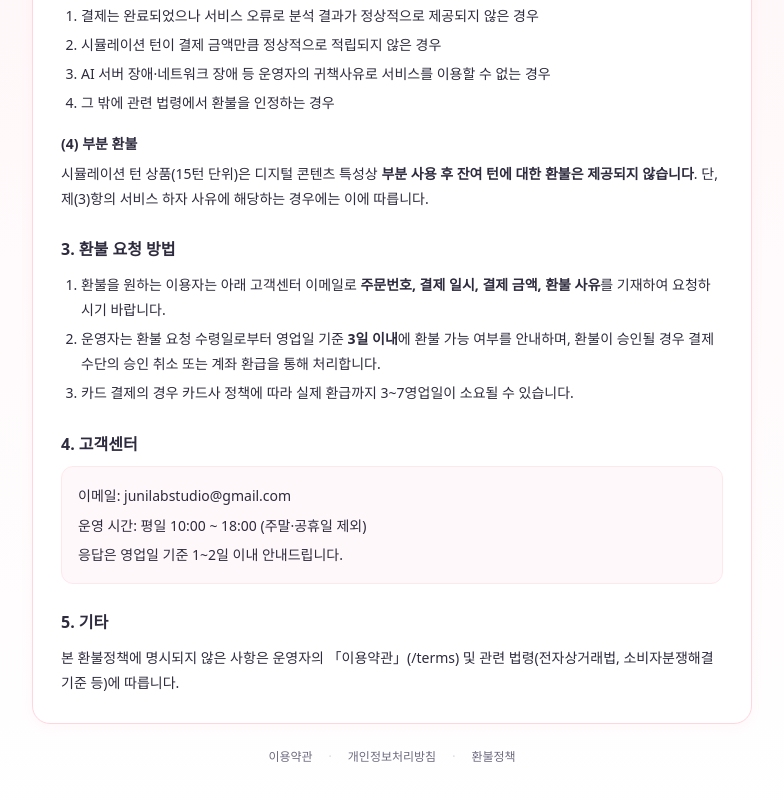
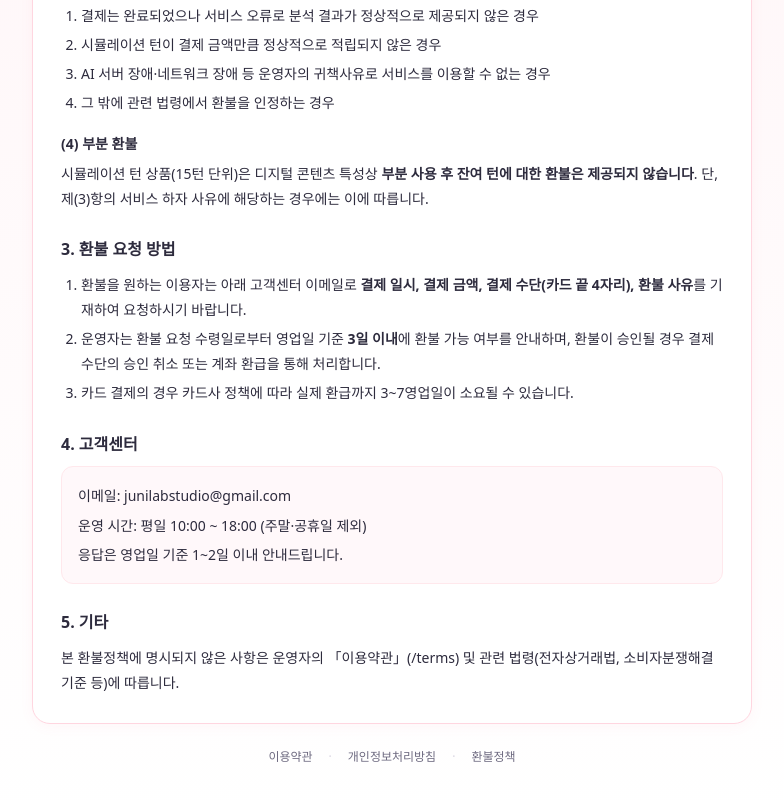
Before and after one commit to enfflsmssoclsrn-dot/ai-unni, a Next.js app: page /refund in a window 1280 px wide. Shown: the part 793-1593 px from the top of the page, without its empty margins (248-1032 px from the left). Built offline with nearby package versions, Linux system fonts and the light colour scheme.

Commit message:
update refund policy: remove order ID, add card last 4 digits

```diff
--- a/src/app/refund/page.tsx
+++ b/src/app/refund/page.tsx
@@ -84,8 +84,8 @@ export default function RefundPage() {
       <section className="mb-6">
         <h2 className="text-[16px] font-bold mb-2">3. 환불 요청 방법</h2>
         <ol className="list-decimal pl-5 space-y-1">
-          <li>환불을 원하는 이용자는 아래 고객센터 이메일로 <b>주문번호, 결제
-            일시, 결제 금액, 환불 사유</b>를 기재하여 요청하시기 바랍니다.</li>
+          <li>환불을 원하는 이용자는 아래 고객센터 이메일로 <b>결제 일시, 결제
+            금액, 결제 수단(카드 끝 4자리), 환불 사유</b>를 기재하여 요청하시기 바랍니다.</li>
           <li>운영자는 환불 요청 수령일로부터 영업일 기준 <b>3일 이내</b>에 환불
             가능 여부를 안내하며, 환불이 승인될 경우 결제 수단의 승인 취소
             또는 계좌 환급을 통해 처리합니다.</li>
```
